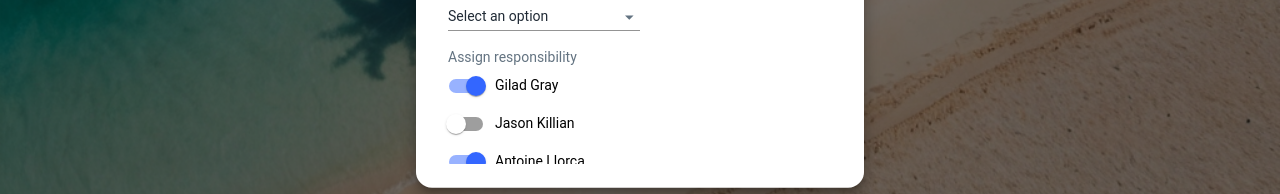
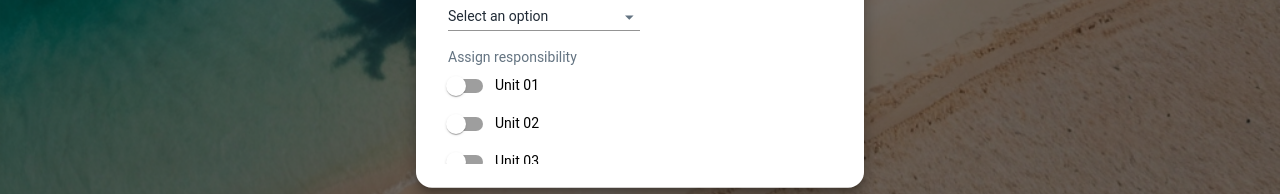
Before and after one commit to Umayange1998/ResortTracker, a React (Create React App) app in the folder client/: page /employeeinfo in a window 1280 px wide. Both pictures are taken after typing "Sample" into the empty fields and a click on the button "Add Employee". Shown: the part 587-781 px from the top of the page. Built offline with nearby package versions, Linux system fonts and the light colour scheme; no server answers.

Commit message:
Update on employee info table

```diff
--- a/client/src/Component/AddEmployeeModal/AddEmployeeModal.jsx
+++ b/client/src/Component/AddEmployeeModal/AddEmployeeModal.jsx
@@ -36,15 +36,21 @@ const AddEmployeeModal = ({ Openmodel, setOpenmodel }) => {
   const handlecloseButton = useCallback(() => {
     setOpenmodel(false);
   }, [setOpenmodel]);
-  const [designation, setDesignation] = React.useState("default");
+
+const handlesaveButton =useCallback(()=>{
+  setOpenmodel(false);
+}, [setOpenmodel]);
+
+
+const [designation, setDesignation] = React.useState("default");
 
   const handleChange = (event) => {
     setDesignation(event.target.value);
   };
   const [state, setState] = React.useState({
-    gilad: true,
-    jason: false,
-    antoine: true,
+    unit01: false,
+    unit02: false,
+    unit03: false,
   });
 
   const handleChangeSwitch = (event) => {
@@ -257,32 +263,32 @@ const AddEmployeeModal = ({ Openmodel, setOpenmodel }) => {
                   <FormControlLabel
                     control={
                       <Switch
-                        checked={state.gilad}
+                        checked={state.unit01}
                         onChange={handleChangeSwitch}
-                        name="gilad"
+                        name="unit01"
                       />
                     }
-                    label="Gilad Gray"
+                    label="Unit 01"
                   />
                   <FormControlLabel
                     control={
                       <Switch
-                        checked={state.jason}
+                        checked={state.unit02}
                         onChange={handleChangeSwitch}
-                        name="jason"
+                        name="unit02"
                       />
                     }
-                    label="Jason Killian"
+                    label="Unit 02 "
                   />
                   <FormControlLabel
                     control={
                       <Switch
-                        checked={state.antoine}
+                        checked={state.unit03}
                         onChange={handleChangeSwitch}
-                        name="antoine"
+                        name="unit03"
                       />
                     }
-                    label="Antoine Llorca"
+                    label="Unit 03 "
                   />
                 </FormGroup>
                 {/* <FormHelperText>Be careful</FormHelperText> */}
@@ -310,7 +316,7 @@ const AddEmployeeModal = ({ Openmodel, setOpenmodel }) => {
                 <Button
                   variant="contained"
                   color="primary"
-                  onClick={""}
+                  onClick={handlesaveButton}
                   sx={{
                     borderRadius: 1,
                   }}
--- a/client/src/Pages/Employeeinfo/Employeeinfo.jsx
+++ b/client/src/Pages/Employeeinfo/Employeeinfo.jsx
@@ -35,6 +35,8 @@ function Employeeinfo() {
   const [listofUsers, setlistofUsers] = useState([]);
   const [Search, setSearch] = useState("");
   const [Openmodel, setOpenmodel] = useState(false);
+  const [selectedRowIndex, setSelectedRowIndex] = useState(0);
+
 
   console.log(Search);
 
@@ -145,18 +147,35 @@ function Employeeinfo() {
                       : item.first_name.toLowerCase().includes(Search) ||
                           item.last_name.toLowerCase().includes(Search);
                   })
-                  .map((item) => (
+                  .map((item, index) => (
                     <tr
                       key={item.id}
                       sx={{ "&:last-child td, &:last-child th": { border: 0 } }}
                     >
-                      <td component="th" scope="row">
+                      <td component="th" scope="row"
+                      onClick={()=>{
+                        console.log("Raw")
+                        console.log(index)
+
+                      }}>
                         {item.id}
                       </td>
-                      <td align="right">
+                      <td align="right"
+                      onClick={()=>{
+                        console.log("Raw")
+                        console.log(index)
+
+                      }}>
                         {item.first_name + " " + item.last_name}
                       </td>
-                      <td align="right">{item.email}</td>
+                      <td align="right"
+                      onClick={()=>{
+                        console.log("Raw")
+                        console.log(index)
+
+                        setSelectedRowIndex(index);
+
+                      }}>{item.email}</td>
                     </tr>
                   ))}
               </tbody>
```
